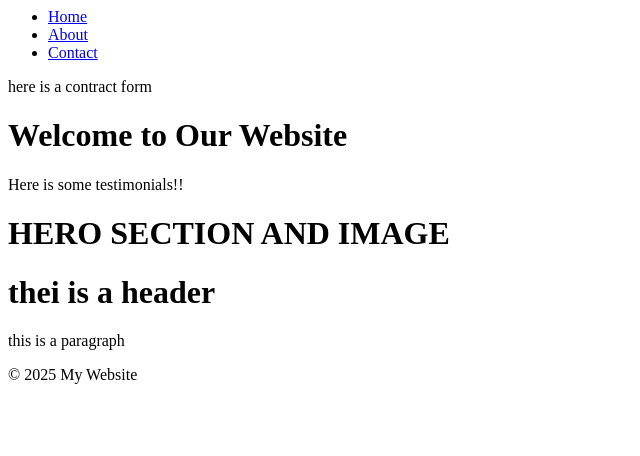
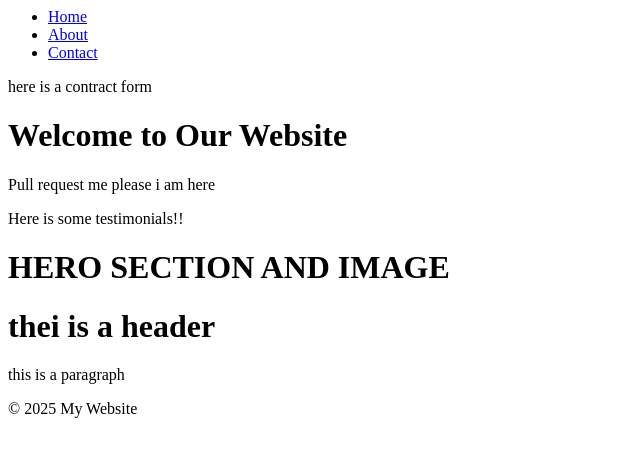
Before and after one commit to jhyche80-jpg/website-project, a plain HTML site: page index.html in a window 1280 px wide. Shown: the whole page, without its empty margins (0-640 px from the left). Drawn offline with Linux system fonts and the light colour scheme.

Commit message:
chenged the code

```diff
--- a/index.html
+++ b/index.html
@@ -15,6 +15,7 @@
 
 <body>
     <h1>Welcome to Our Website</h1>
+    <p> Pull request me please i am here </p>
     <P>Here is some testimonials!!</P>
 </body>
 
```
